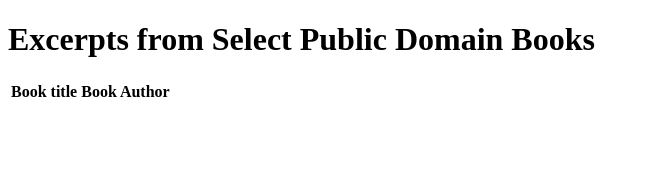
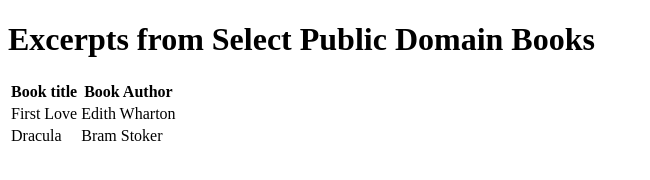
Before and after one commit to charliehaffner/Lab3, a plain HTML site: page index.html in a window 1280 px wide. Shown: the whole page, without its empty margins (0-650 px from the left). Drawn offline with Linux system fonts and the light colour scheme.

Commit message:
Update index.html

```diff
--- a/index.html
+++ b/index.html
@@ -11,4 +11,12 @@
 				<th>Book title</th>
 				<th>Book Author</th>
 			</tr>
+			<tr>
+				<td>First Love</td>
+				<td>Edith Wharton</td>
+			</tr>
+			<tr>
+				<td>Dracula</td>
+				<td>Bram Stoker</td>
+			</tr>
 	</body>
```
